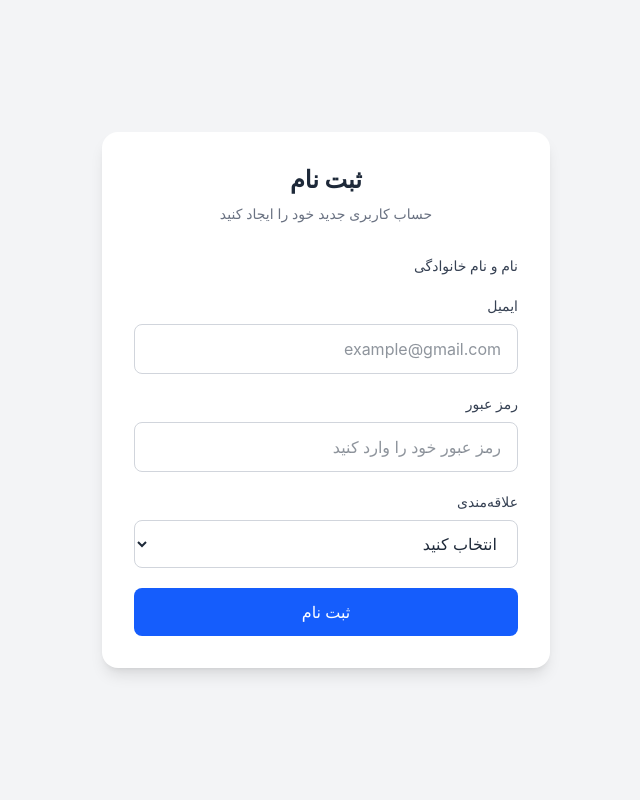
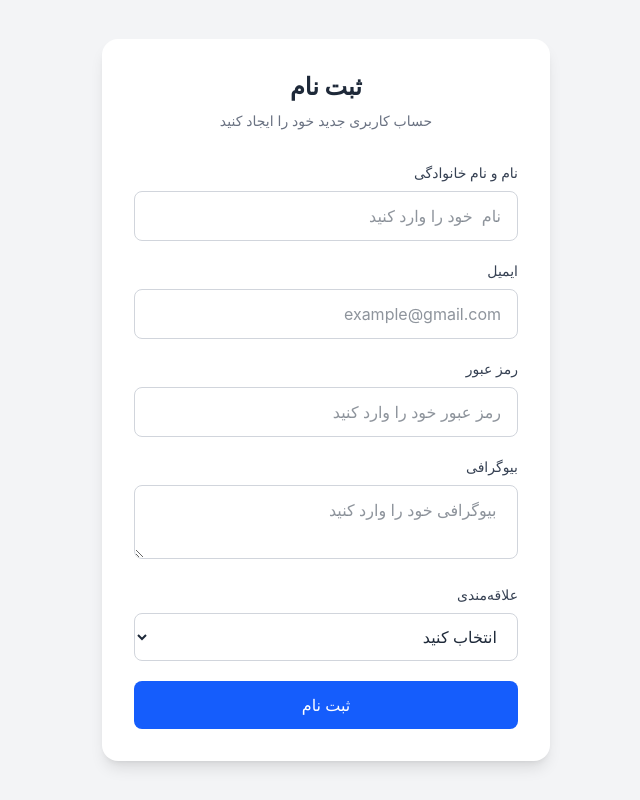
Before and after one commit to Mahdi-Khaghani/Practice-formik, a React (Vite) app: page / in a window 1280 px wide. Shown: the whole page, without its empty margins (389-1029 px from the left). Built offline with nearby package versions, Linux system fonts and the light colour scheme; the HTML template or start-up script is replaced by a standard one.

Commit message:
personalization formik component

```diff
--- /dev/null
+++ b/src/PersonalError.jsx
@@ -0,0 +1,9 @@
+const PersonalError = ({children}) => {
+    return(
+        <span className="text-red-600 font-medium text-center">
+            {children}
+        </span>
+    )
+}
+
+export default PersonalError;
--- /dev/null
+++ b/src/PersonalField.jsx
@@ -0,0 +1,19 @@
+const PersonalField = ({field,form,meta}) => {
+  return (
+    <>
+      <input
+        type="text"
+        name="fullname"
+        id="fullname"
+        {...field}
+        placeholder="نام  خود را وارد کنید"
+        className="w-full px-4 py-3 rounded-lg border border-gray-300 dark:border-gray-600 bg-white dark:bg-gray-700 text-gray-800 dark:text-white outline-none focus:ring-2 focus:ring-blue-500"
+      />
+      {meta.error && form.touched ? (
+        <span className="text-red-600 text-center">{meta.error}</span>
+      ) : null}
+    </>
+  );
+};
+
+export default PersonalField;
--- a/src/RegisterForm.jsx
+++ b/src/RegisterForm.jsx
@@ -1,10 +1,13 @@
 import { ErrorMessage, FastField, Form, Formik } from "formik";
 import * as Yup from "yup";
+import PersonalField from "./PersonalField";
+import PersonalError from "./PersonalError";
 
 const initialValues = {
   fullname: "",
   email: "",
   password: "",
+  bio: "",
 };
 
 const onSubmit = (values) => {
@@ -59,17 +62,10 @@ const RegisterForm = () => {
                 className="w-full px-4 py-3 rounded-lg border border-gray-300 dark:border-gray-600 bg-white dark:bg-gray-700 text-gray-800 dark:text-white outline-none focus:ring-2 focus:ring-blue-500"
               >
                 {(props) => {
-                  console.log("fullname")
-                  console.log(props)
-                  return(
-                    <div>
-
-                    </div>
-                  )
+                  console.log(props);
+                  return <PersonalField {...props} />;
                 }}
-                </FastField>
-
-              <ErrorMessage name="fullname" />
+              </FastField>
             </div>
 
             {/* Email */}
@@ -89,7 +85,7 @@ const RegisterForm = () => {
                 className="w-full px-4 py-3 rounded-lg border border-gray-300 dark:border-gray-600 bg-white dark:bg-gray-700 text-gray-800 dark:text-white outline-none focus:ring-2 focus:ring-blue-500"
               />
 
-              <ErrorMessage name="email" />
+              <ErrorMessage name="email" component={PersonalError} />
             </div>
 
             {/* Password */}
@@ -108,7 +104,32 @@ const RegisterForm = () => {
                 placeholder="رمز عبور خود را وارد کنید"
                 className="w-full px-4 py-3 rounded-lg border border-gray-300 dark:border-gray-600 bg-white dark:bg-gray-700 text-gray-800 dark:text-white outline-none focus:ring-2 focus:ring-blue-500"
               />
-              <ErrorMessage name="password" />
+              <ErrorMessage name="password">
+                {(error) => (
+                  <span className="text-red-600 font-medium text-center">
+                    {error}
+                  </span>
+                )}
+              </ErrorMessage>
+            </div>
+
+            <div>
+              <label
+                htmlFor="bio"
+                className="block text-sm font-medium text-gray-700 dark:text-gray-300 mb-2"
+              >
+                بیوگرافی
+              </label>
+
+              <FastField
+                name="bio"
+                id="bio"
+                type="text"
+                placeholder=" بیوگرافی خود را وارد کنید"
+                className="w-full px-4 py-3 rounded-lg border border-gray-300 dark:border-gray-600 bg-white dark:bg-gray-700 text-gray-800 dark:text-white outline-none focus:ring-2 focus:ring-blue-500"
+                as="textarea"
+              />
+              <ErrorMessage name="bio" />
             </div>
 
             {/* Favorite */}
```
